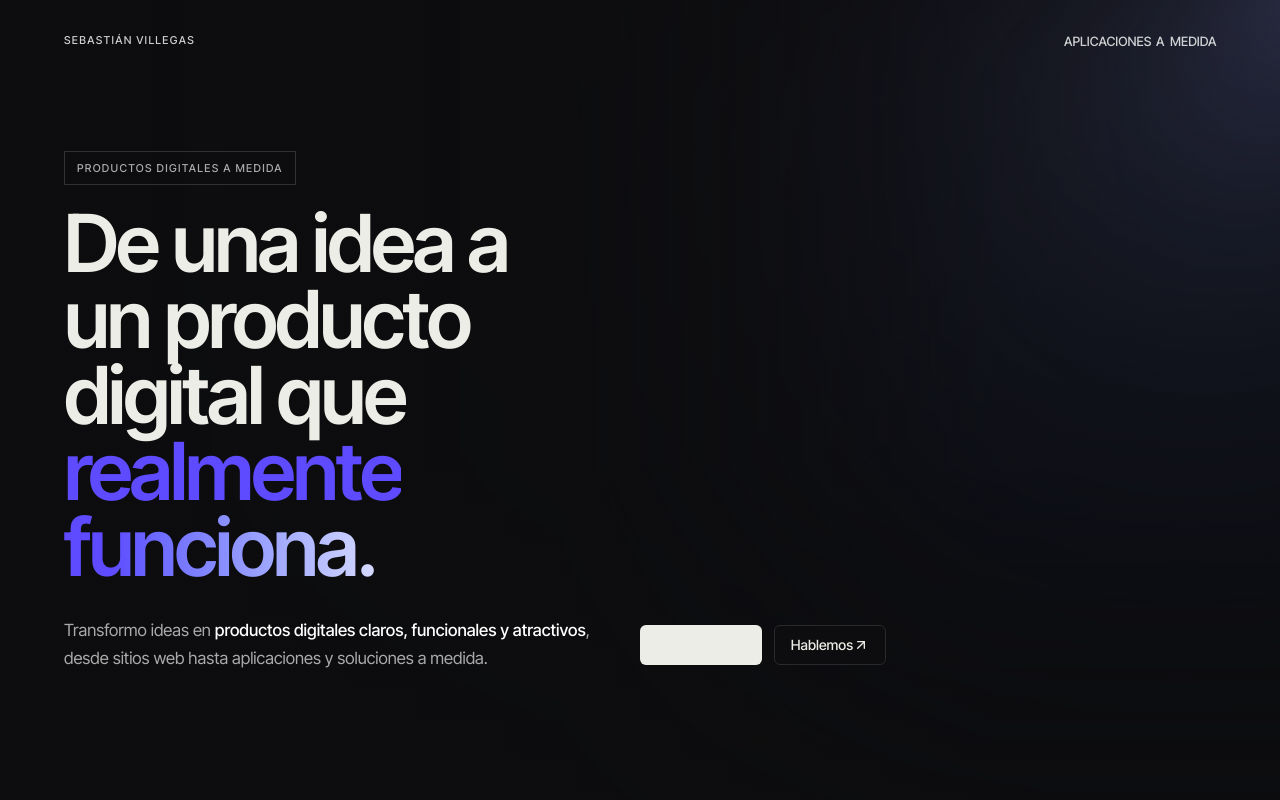
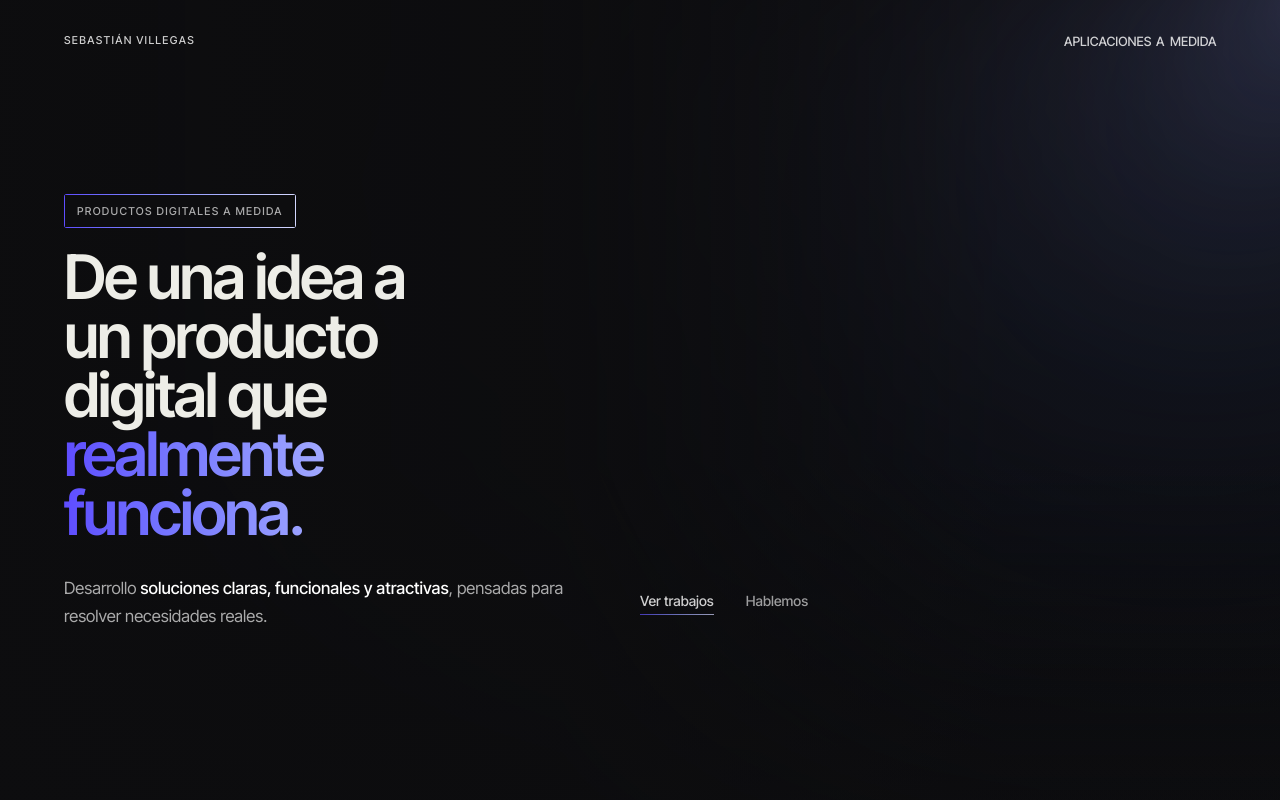
Before and after one commit to sebastianvillegas7/portfolio-v2, a Next.js app: page / in a window 1280 px wide. Shown: the top 800 px of the page. Built offline with nearby package versions, Linux system fonts and the light colour scheme.

Commit message:
hero ok1

```diff
--- a/src/components/animata/text/animated-gradient-text.tsx
+++ b/src/components/animata/text/animated-gradient-text.tsx
@@ -3,15 +3,15 @@ import { cn } from "@/lib/utils";
 export default function AnimatedGradientText({
   className,
   children,
-}: React.HTMLAttributes<HTMLDivElement>) {
+}: React.HTMLAttributes<HTMLSpanElement>) {
   return (
-    <div
+    <span
       className={cn(
-        "bg-size animate-bg-position bg-linear-to-r from-yellow-500 from-30% via-yellow-700 via-50% to-pink-500 to-80% bg-size-[200%_auto] bg-clip-text text-transparent",
+        "inline-block bg-size-[200%_auto] animate-bg-position bg-linear-to-r bg-clip-text text-transparent",
         className,
       )}
     >
       {children}
-    </div>
+    </span>
   );
 }
--- a/src/components/animata/text/per-character-rise.tsx
+++ b/src/components/animata/text/per-character-rise.tsx
@@ -1,111 +1,109 @@
 "use client";
 
-import { useMemo } from "react";
+import { useEffect, useRef } from "react";
 
-import TextAnimator, {
-  type TextAnimationPhaseSpec,
-  type TextAnimationSpec,
-} from "./text-animator";
+import { cn } from "@/lib/utils";
 
-const BASE_SPEC: TextAnimationSpec = {
-  id: "per-character-rise",
-  target: "per-character",
-  enter: {
-    durationMs: 700,
-    staggerMs: 24,
-    easing: "cubic-bezier(0.2, 0.8, 0.2, 1)",
-    from: {
-      opacity: 0,
-      yPx: 32,
-    },
-    to: {
-      opacity: 1,
-      yPx: 0,
-    },
-  },
-  exit: {
-    durationMs: 420,
-    staggerMs: 14,
-    easing: "cubic-bezier(0.7, 0, 0.84, 0)",
-    from: {
-      opacity: 1,
-      yPx: 0,
-    },
-    to: {
-      opacity: 0,
-      yPx: -24,
-    },
-  },
-  swap: {
-    mode: "sequential",
-  },
-};
-
-const DEFAULT_SAMPLES: readonly string[] = [
-  "Each letter rises in.",
-  "Rises into place.",
-  "Crisp on every beat.",
-];
-
-export interface PerCharacterRiseProps {
-  /** Text(s) to animate. String = single, array = cycle through. */
-  text?: string | string[];
-  /** Override enter phase (merged with default). */
-  enter?: Partial<TextAnimationPhaseSpec>;
-  /** Override exit phase (merged with default). */
-  exit?: Partial<TextAnimationPhaseSpec>;
-  /** Global speed multiplier. Defaults to the runtime default (0.72) when omitted. */
-  speed?: number;
-  /** Hold time between enter and exit in ms. Defaults to the runtime default (550) when omitted. */
-  holdMs?: number;
-  /** Gap between cycles in ms. Defaults to the runtime default (320) when omitted. */
-  gapMs?: number;
-  /** Y-travel multiplier for all transforms. Defaults to the runtime default (0.58) when omitted. */
-  yTravel?: number;
+interface PerCharacterRiseProps {
+  text: string;
   className?: string;
+  characterDelayMs?: number;
+  durationMs?: number;
+  initialDelayMs?: number;
+  yPx?: number;
 }
 
 export default function PerCharacterRise({
   text,
-  enter,
-  exit,
-  speed,
-  holdMs,
-  gapMs,
-  yTravel,
-  className,
-}: PerCharacterRiseProps = {}) {
-  const spec = useMemo<TextAnimationSpec>(
-    () => ({
-      ...BASE_SPEC,
-      enter: {
-        ...BASE_SPEC.enter,
-        ...enter,
-        from: { ...BASE_SPEC.enter.from, ...enter?.from },
-        to: { ...BASE_SPEC.enter.to, ...enter?.to },
-      },
-      exit: {
-        ...BASE_SPEC.exit,
-        ...exit,
-        from: { ...BASE_SPEC.exit.from, ...exit?.from },
-        to: { ...BASE_SPEC.exit.to, ...exit?.to },
-      },
-    }),
-    [enter, exit],
-  );
-  const samples = useMemo(() => {
-    if (text == null) return [...DEFAULT_SAMPLES];
-    return Array.isArray(text) ? text : [text];
-  }, [text]);
+  className = "",
+  characterDelayMs = 62,
+  durationMs = 820,
+  initialDelayMs = 0,
+  yPx = 24,
+}: PerCharacterRiseProps) {
+  const containerRef = useRef<HTMLSpanElement>(null);
+
+  useEffect(() => {
+    const container = containerRef.current;
+
+    if (!container) return;
+
+    const characters = Array.from(
+      container.querySelectorAll<HTMLElement>("[data-rise-char]")
+    );
+
+    const animations = characters.map((character, index) =>
+      character.animate(
+        [
+          {
+            opacity: 0,
+            transform: `translate3d(0, ${yPx}px, 0)`,
+          },
+          {
+            opacity: 1,
+            transform: "translate3d(0, 0, 0)",
+          },
+        ],
+        {
+          duration: durationMs,
+          delay: initialDelayMs + index * characterDelayMs,
+          easing: "cubic-bezier(0.2, 0.8, 0.2, 1)",
+          fill: "both",
+        }
+      )
+    );
+
+    return () => {
+      animations.forEach((animation) => animation.cancel());
+    };
+  }, [
+    characterDelayMs,
+    durationMs,
+    initialDelayMs,
+    text,
+    yPx,
+  ]);
+
+  const words = text.split(" ");
+
+  let characterIndex = 0;
+
   return (
-    <TextAnimator
-      spec={spec}
-      samples={samples}
-      speed={speed}
-      holdMs={holdMs}
-      gapMs={gapMs}
-      yTravel={yTravel}
-      className={className}
-    />
+    <span
+      ref={containerRef}
+      className={cn("inline", className)}
+      aria-label={text}
+    >
+      {words.map((word, wordIndex) => (
+        <span
+          key={`${word}-${wordIndex}`}
+          aria-hidden="true"
+          className="inline-block whitespace-nowrap"
+        >
+          {[...word].map((character) => {
+            const index = characterIndex++;
+
+            return (
+              <span
+                key={`${character}-${index}`}
+                data-rise-char
+                className="inline-block"
+              >
+                {character}
+              </span>
+            );
+          })}
+
+          {wordIndex < words.length - 1 && (
+            <span
+              data-rise-char
+              className="inline-block whitespace-pre"
+            >
+              {" "}
+            </span>
+          )}
+        </span>
+      ))}
+    </span>
   );
 }
--- a/src/components/sections/Hero.tsx
+++ b/src/components/sections/Hero.tsx
@@ -1,8 +1,10 @@
 "use client";
+
+import { useEffect, useState } from "react";
 
 import { ArrowDownRight, ArrowUpRight } from "lucide-react";
 
-import DoubleUnderline from "@/components/animata/text/double-underline";
+import PerCharacterRise from "@/components/animata/text/per-character-rise";
 import FluidCursor from "@/components/effects/FluidCursor";
 import { LightRays } from "@/components/effects/LightRays";
 import BlurOutUp from "@/components/animata/text/blur-out-up";
@@ -13,6 +15,16 @@ import GibberishText from "@/components/animata/text/gibberish-text";
 import "@/styles/hero.css";
 
 export function Hero() {
+  const [showHeadlineGradient, setShowHeadlineGradient] = useState(false);
+
+  useEffect(() => {
+    const timeout = window.setTimeout(() => {
+      setShowHeadlineGradient(true);
+    }, 4300);
+
+    return () => window.clearTimeout(timeout);
+  }, []);
+
   return (
     <section
       id="hero"
@@ -68,44 +80,152 @@ export function Hero() {
           <div className="w-full">
             <div className="max-w-[58rem]">
               <div className="hero-reveal mb-5 [animation-delay:100ms]">
-                <span className="inline-flex border border-white/15 px-3 py-2 text-[0.68rem] font-medium uppercase tracking-[0.12em] text-white/65">
+                <div className="hero-reveal mb-5 [animation-delay:100ms] opacity-40">
+                  <span
+                    className="
+      inline-flex
+      rounded-[0.18rem]
+      bg-linear-to-r
+      from-[#5E4BFF]
+      via-[#D3D7FF]
+      to-[#7B8CFF]
+      bg-size-[200%_auto]
+      animate-bg-position
+      p-px
+    "
+                  >
+                    <span
+                      className="
+        inline-flex
+        bg-[#0d0d0f]
+        px-3 py-2
+        text-[0.68rem]
+        font-medium
+        uppercase
+        tracking-[0.12em]
+        text-white/65
+      "
+
+                    >
                       Productos digitales a medida
                     </span>
+                  </span>
+                </div>
               </div>
 
-              <h1
-                id="hero-title"
-                className="hero-title hero-reveal max-w-[9ch] font-semibold leading-[0.95] tracking-[-0.035em] [animation-delay:140ms]"
+              <h1 id="hero-title" className="hero-title max-w-[11ch]">
+                <PerCharacterRise
+                  text="De una idea a un producto digital que"
+                  characterDelayMs={62}
+                  durationMs={820}
+                  yPx={24}
+                />{" "}
+                <span className="relative inline-block align-baseline">
+                  <span
+                    className={`inline-block transition-opacity duration-1000 ease-out ${
+                      showHeadlineGradient ? "opacity-0" : "opacity-100"
+                    }`}
                   >
-                De una idea a un producto digital que{" "}
-                <AnimatedGradientText className="inline bg-linear-to-r from-[#5E4BFF] via-[#D3D7FF] to-[#7B8CFF]">
+                    <PerCharacterRise
+                      text="realmente funciona."
+                      characterDelayMs={62}
+                      durationMs={820}
+                      initialDelayMs={2100}
+                      yPx={24}
+                    />
+                  </span>
+
+                  <span
+                    aria-hidden="true"
+                    className={`pointer-events-none absolute inset-0 inline-block transition-opacity duration-1000 ease-in ${
+                      showHeadlineGradient ? "opacity-100" : "opacity-0"
+                    }`}
+                  >
+                    <AnimatedGradientText className="font-inherit leading-[inherit] tracking-[inherit] bg-linear-to-r from-[#5E4BFF] via-[#D3D7FF] to-[#7B8CFF]">
                       realmente funciona.
                     </AnimatedGradientText>
+                  </span>
+                </span>
               </h1>
 
               <div className="mt-8 flex flex-col gap-6 lg:flex-row lg:items-center lg:gap-8">
                 <p className="hero-reveal max-w-[34rem] text-[1.05rem] leading-[1.65] text-white/65 [animation-delay:220ms]">
-                  Transformo ideas en{" "}
+                  Desarrollo{" "}
                   <span className="font-medium text-white">
-                    productos digitales claros, funcionales y atractivos
+                    soluciones claras, funcionales y atractivas
                   </span>
-                  , desde sitios web hasta aplicaciones y soluciones a medida.
+                  , pensadas para resolver necesidades reales.
                 </p>
 
-                <div className="hero-reveal flex flex-wrap gap-3 [animation-delay:280ms]">
-                  <Button asChild>
-                    <a href="#work">
+                <div className="hero-reveal flex items-center gap-8 [animation-delay:280ms]">
+                  <a
+                    href="#work"
+                    className="group inline-flex transition-transform duration-300 ease-out hover:scale-[1.04]"
+                  >
+                    <span
+                      className="
+        relative pb-1
+        text-sm font-medium text-white/80
+        transition-all duration-500
+        group-hover:bg-linear-to-r
+        group-hover:from-[#5E4BFF]
+        group-hover:via-[#D3D7FF]
+        group-hover:to-[#7B8CFF]
+        group-hover:bg-clip-text
+        group-hover:text-transparent
+      "
+                    >
                       Ver trabajos
-                      <ArrowDownRight className="size-4" />
+                      <span
+                        aria-hidden="true"
+                        className="
+    absolute bottom-0 left-0 h-px w-full
+    bg-linear-to-r
+    from-[#5E4BFF]
+    via-[#D3D7FF]
+    to-[#7B8CFF]
+    bg-size-[200%_auto]
+    animate-bg-position
+    opacity-70
+    transition-opacity duration-500
+    group-hover:opacity-100
+  "
+                      />
+                    </span>
                   </a>
-                  </Button>
 
-                  <Button asChild variant="outline">
-                    <a href="#contact">
+                  <a
+                    href="#contact"
+                    className="group inline-flex transition-transform duration-300 ease-out hover:scale-[1.04]"
+                  >
+                    <span
+                      className="
+        relative pb-1
+        text-sm font-medium text-white/60
+        transition-all duration-500
+        group-hover:bg-linear-to-r
+        group-hover:from-[#5E4BFF]
+        group-hover:via-[#D3D7FF]
+        group-hover:to-[#7B8CFF]
+        group-hover:bg-clip-text
+        group-hover:text-transparent
+      "
+                    >
                       Hablemos
-                      <ArrowUpRight className="size-4" />
+                      <span
+                        aria-hidden="true"
+                        className="
+          absolute bottom-0 left-0 h-px w-0
+          bg-linear-to-r
+          from-[#5E4BFF]
+          via-[#D3D7FF]
+          to-[#7B8CFF]
+          transition-all duration-500
+          group-hover:w-full
+        "
+                      />
+                    </span>
                   </a>
-                  </Button>
                 </div>
               </div>
             </div>
--- a/src/styles/hero.css
+++ b/src/styles/hero.css
@@ -1,10 +1,19 @@
 .hero-title {
-  font-size: clamp(3.15rem, min(7.4vw, 10dvh), 7.8rem);
+  font-family: var(--font-sans), sans-serif;
+  font-size: clamp(3rem, 4.8vw, 4.8rem);
+  font-weight: 600;
+  line-height: 0.96;
+  letter-spacing: -0.035em;
 }
 
 .hero-shade {
   background:
-    linear-gradient(90deg, rgb(13 13 15 / 0.98) 0%, rgb(13 13 15 / 0.82) 44%, rgb(13 13 15 / 0.18) 78%),
+    linear-gradient(
+      90deg,
+      rgb(13 13 15 / 0.98) 0%,
+      rgb(13 13 15 / 0.82) 44%,
+      rgb(13 13 15 / 0.18) 78%
+    ),
     linear-gradient(0deg, rgb(13 13 15 / 0.72) 0%, transparent 42%);
 }
 
```
Also changed, not shown: src/components/effects/RotatingRole.tsx (deleted, +0 -52 lines), src/components/effects/HeroVisual.tsx (deleted). Lines whose indentation alone changed are shown as unchanged.
